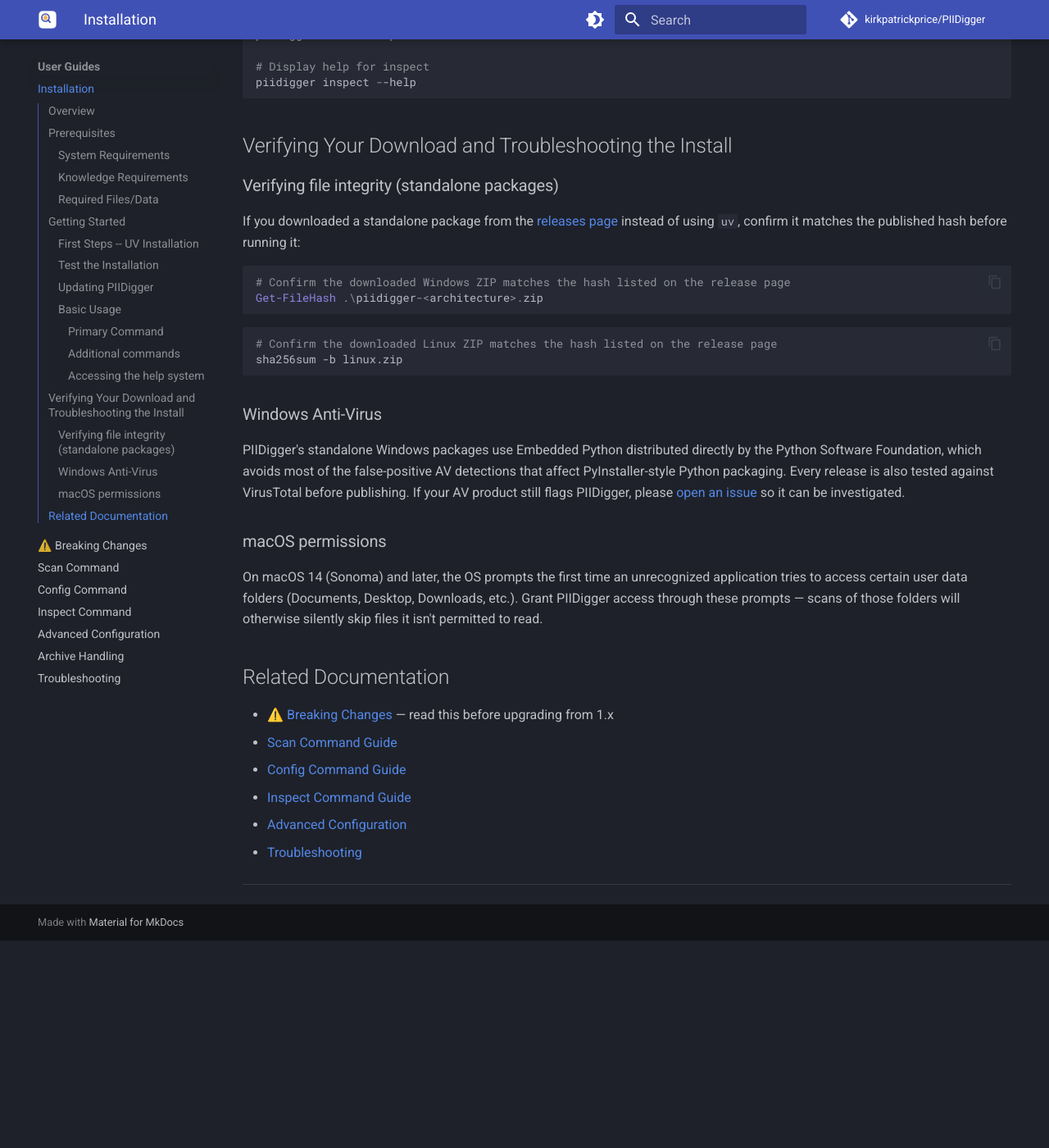
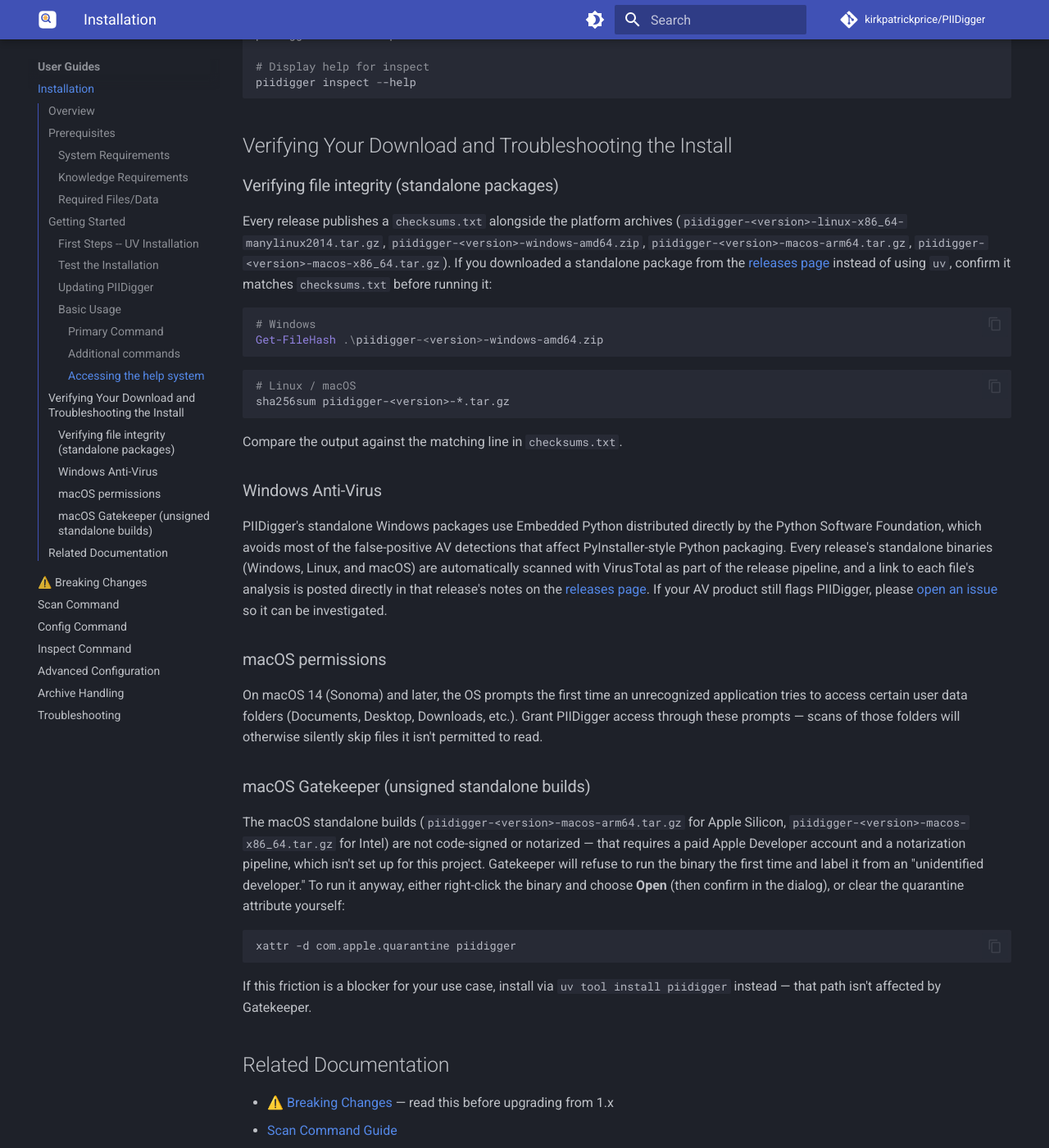
Before and after one commit to kirkpatrickprice/PIIDigger, an MkDocs documentation site: the page built from docs/user-guides/installation.md, in a window 1280 px wide and 1400 px high, scrolled down 2959 px. Shown: the whole window at 82% size. Built offline with MkDocs 1.6.1 and Material for MkDocs 9.7.7, drawn with Linux system fonts in a browser that asks for light colours; comment, search, counter and statistics services are not loaded; before the commit the page ends 4106 px from its top, so only the background shows below that.

Commit message:
ci: modernize GitHub Actions pipeline for the 2.0 release process
Replaces the four ad-hoc workflows (one of which was broken post-refactor,
still building the deleted src/piidigger/piidigger.py entry point) with a
uv-based, Python-3.14-pinned CI matrix (ubuntu/windows/macos) and a
release-triggered pipeline: full-suite verify gate, PyPI Trusted Publishing
(OIDC, no stored token), manylinux2014/Windows/macOS standalone binaries
with checksums, VirusTotal scanning of those binaries with results linked
in the release notes, GitHub Pages docs deploy, and release-drafter-based
changelog automation. Also cleans up dead Hatch build-backend config in
pyproject.toml left over from an abandoned migration.

Co-Authored-By: Claude Sonnet 5 <noreply@anthropic.com>

````diff
--- a/docs/user-guides/installation.md
+++ b/docs/user-guides/installation.md
@@ -119,25 +119,37 @@ piidigger inspect --help
 
 ### Verifying file integrity (standalone packages)
 
-If you downloaded a standalone package from the [releases page](https://github.com/kirkpatrickprice/PIIDigger/releases) instead of using `uv`, confirm it matches the published hash before running it:
+Every release publishes a `checksums.txt` alongside the platform archives (`piidigger-<version>-linux-x86_64-manylinux2014.tar.gz`, `piidigger-<version>-windows-amd64.zip`, `piidigger-<version>-macos-arm64.tar.gz`, `piidigger-<version>-macos-x86_64.tar.gz`). If you downloaded a standalone package from the [releases page](https://github.com/kirkpatrickprice/PIIDigger/releases) instead of using `uv`, confirm it matches `checksums.txt` before running it:
 
 ```powershell
-# Confirm the downloaded Windows ZIP matches the hash listed on the release page
-Get-FileHash .\piidigger-<architecture>.zip
+# Windows
+Get-FileHash .\piidigger-<version>-windows-amd64.zip
 ```
 
 ```bash
-# Confirm the downloaded Linux ZIP matches the hash listed on the release page
-sha256sum -b linux.zip
+# Linux / macOS
+sha256sum piidigger-<version>-*.tar.gz
 ```
+
+Compare the output against the matching line in `checksums.txt`.
 
 ### Windows Anti-Virus
 
-PIIDigger's standalone Windows packages use Embedded Python distributed directly by the Python Software Foundation, which avoids most of the false-positive AV detections that affect PyInstaller-style Python packaging. Every release is also tested against VirusTotal before publishing. If your AV product still flags PIIDigger, please [open an issue](https://github.com/kirkpatrickprice/PIIDigger/issues) so it can be investigated.
+PIIDigger's standalone Windows packages use Embedded Python distributed directly by the Python Software Foundation, which avoids most of the false-positive AV detections that affect PyInstaller-style Python packaging. Every release's standalone binaries (Windows, Linux, and macOS) are automatically scanned with VirusTotal as part of the release pipeline, and a link to each file's analysis is posted directly in that release's notes on the [releases page](https://github.com/kirkpatrickprice/PIIDigger/releases). If your AV product still flags PIIDigger, please [open an issue](https://github.com/kirkpatrickprice/PIIDigger/issues) so it can be investigated.
 
 ### macOS permissions
 
 On macOS 14 (Sonoma) and later, the OS prompts the first time an unrecognized application tries to access certain user data folders (Documents, Desktop, Downloads, etc.). Grant PIIDigger access through these prompts — scans of those folders will otherwise silently skip files it isn't permitted to read.
+
+### macOS Gatekeeper (unsigned standalone builds)
+
+The macOS standalone builds (`piidigger-<version>-macos-arm64.tar.gz` for Apple Silicon, `piidigger-<version>-macos-x86_64.tar.gz` for Intel) are not code-signed or notarized — that requires a paid Apple Developer account and a notarization pipeline, which isn't set up for this project. Gatekeeper will refuse to run the binary the first time and label it from an "unidentified developer." To run it anyway, either right-click the binary and choose **Open** (then confirm in the dialog), or clear the quarantine attribute yourself:
+
+```bash
+xattr -d com.apple.quarantine piidigger
+```
+
+If this friction is a blocker for your use case, install via `uv tool install piidigger` instead — that path isn't affected by Gatekeeper.
 
 ## Related Documentation
 
````
Also changed, not shown: pyproject.toml (+0 -7 lines), 14 other files.
